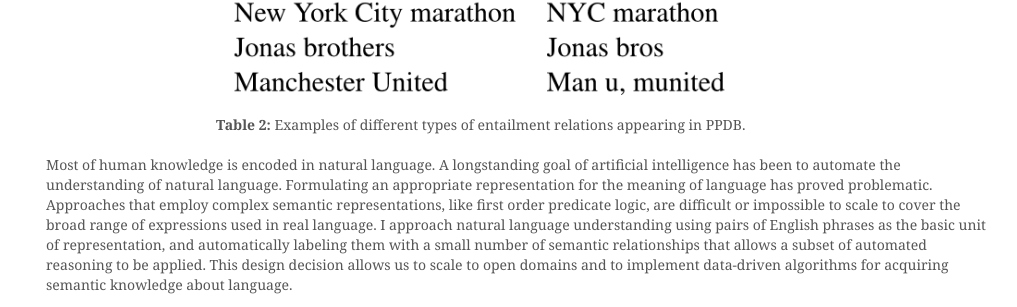
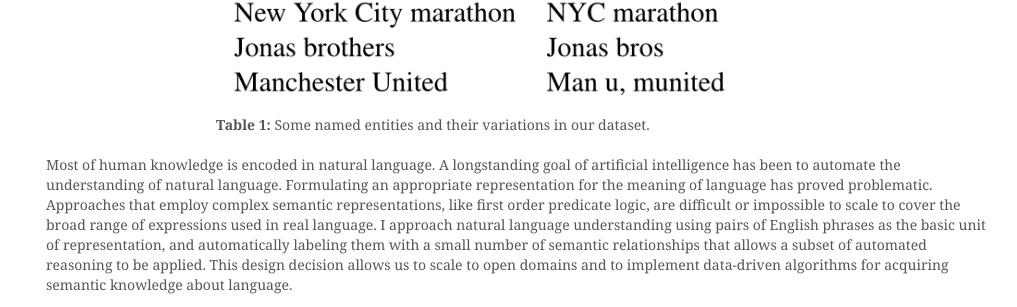
Before and after one commit to anietieandy/anietieandy.github.io, a Jekyll site: the page built from research.md, in a window 1280 px wide and 900 px high, scrolled down 583 px. Shown: the part 145-452 px from the top of the window, without its empty margins (124-1141 px from the left). Built offline with Jekyll 4.4.1, drawn with Linux system fonts in a browser that asks for light colours; nearby versions of some CDN libraries.

Commit message:
update research

```diff
--- a/research.md
+++ b/research.md
@@ -59,7 +59,7 @@
 
 <div class="center-block" style="margin-bottom: 20px; width: 100%; max-width: 600px">
 <img src="assets/img/5-Table4-1.png" alt="Table 2: Examples of different types of entailment relations appearing in PPDB." class="img-responsive"/><br />
-<b>Table 2:</b> Examples of different types of entailment relations appearing in PPDB.
+<b>Table 1:</b> Some named entities and their variations in our dataset.
 </div>
 
 Most of human knowledge is encoded in natural language.  A longstanding goal of artificial intelligence has been to automate the understanding of natural language. Formulating an appropriate  representation for the meaning of language has proved problematic. Approaches that employ complex semantic representations, like first order predicate logic, are difficult or impossible to scale to cover the broad range of expressions used in real language.  I approach natural language understanding using pairs of English phrases as the basic unit of representation, and automatically labeling them with a small number of semantic relationships that allows a subset of automated reasoning to be applied.  This design decision allows us to scale to open domains and to implement data-driven algorithms for acquiring semantic knowledge about language.
```
